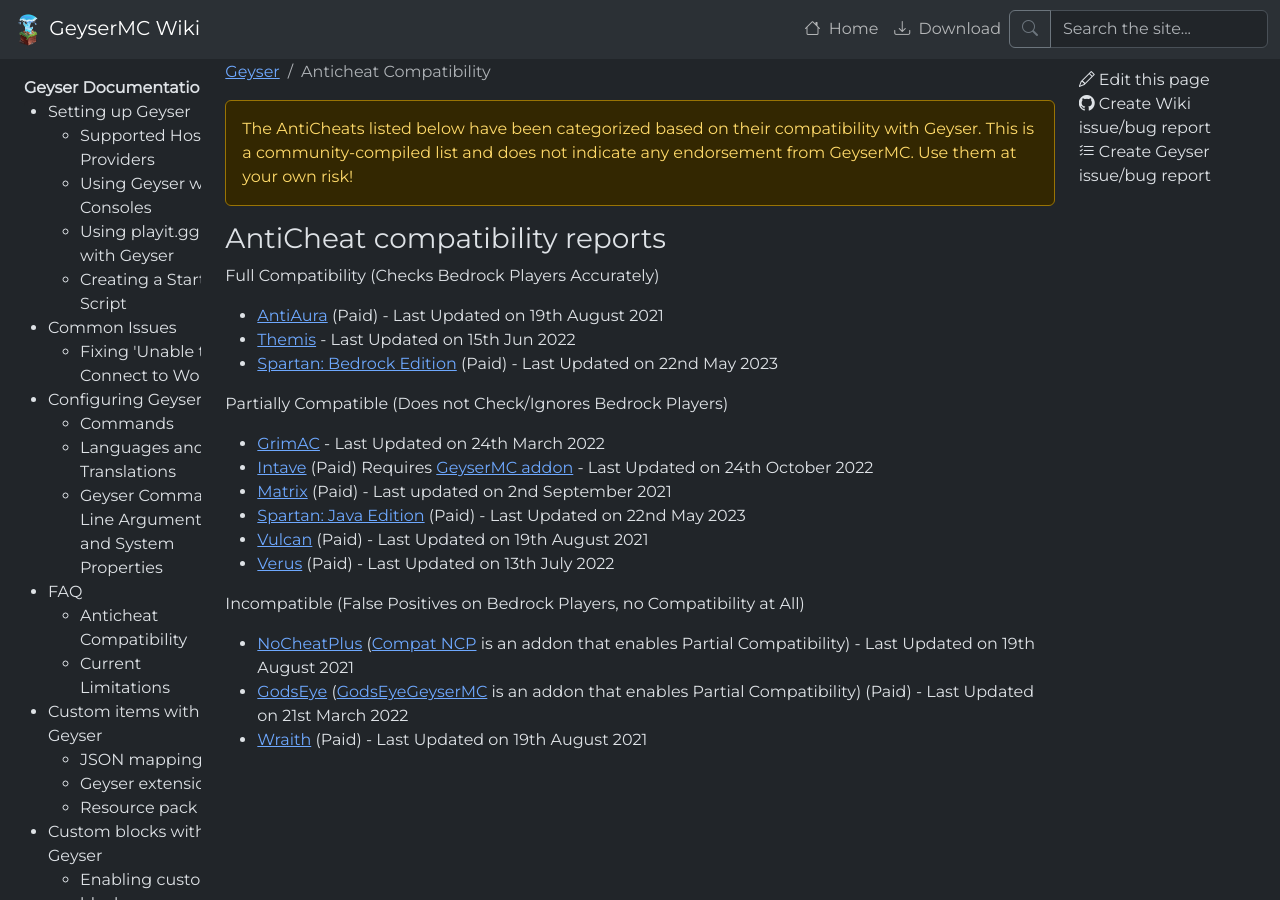
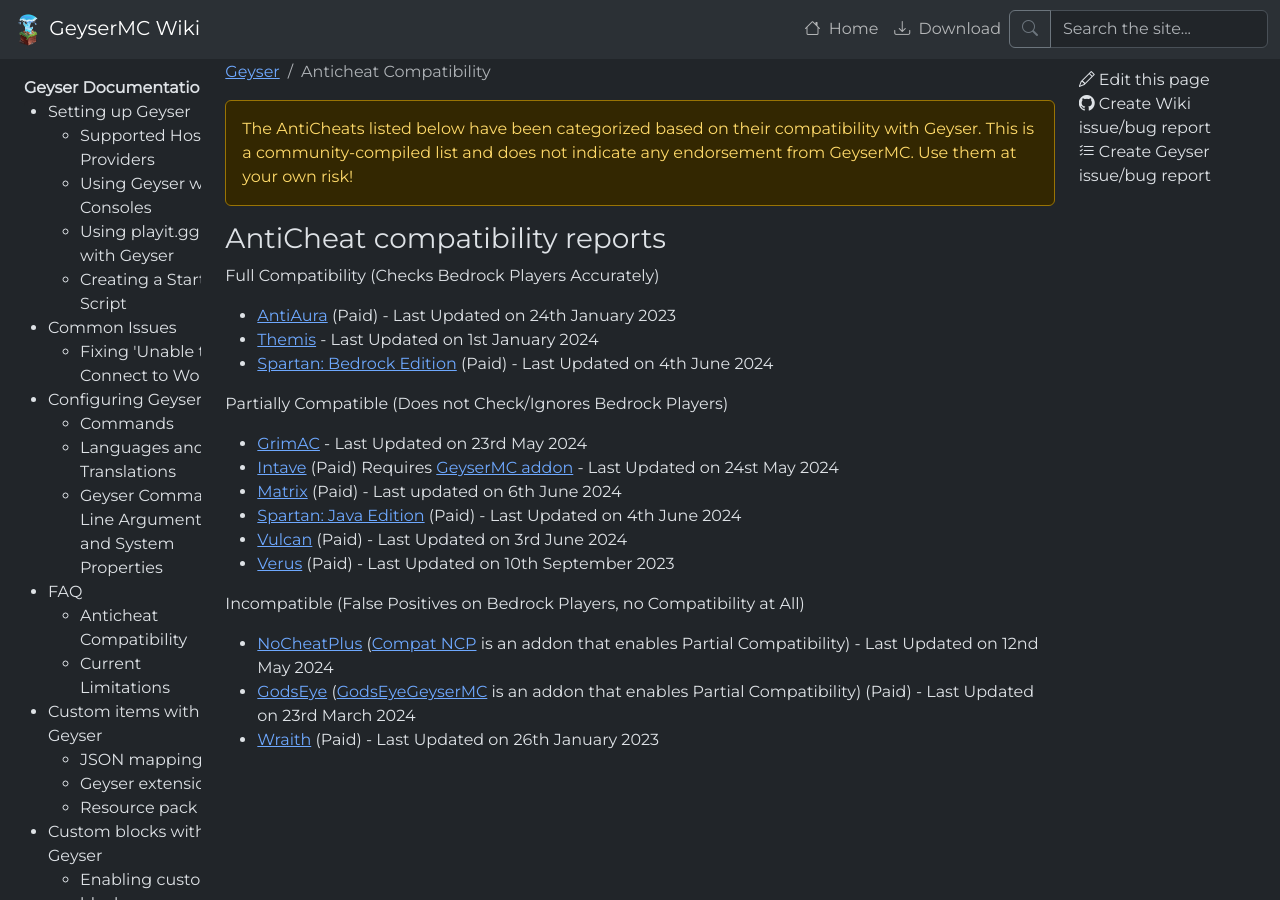
Before and after one commit to GeyserMC/GeyserWiki, a Jekyll site: the page built from _docs/geyser/anticheat-compatibility.md, in a window 1280 px wide. Built offline with Jekyll 4.4.1, drawn with Linux system fonts in a browser that asks for light colours.

Commit message:
Update the last update date

```diff
--- a/_docs/geyser/anticheat-compatibility.md
+++ b/_docs/geyser/anticheat-compatibility.md
@@ -10,21 +10,21 @@
 
 Full Compatibility (Checks Bedrock Players Accurately)
 
-- [AntiAura](https://www.spigotmc.org/resources/1368/){:target="_blank"} (Paid) - Last Updated on 19th August 2021
-- [Themis](https://www.spigotmc.org/resources/90766/){:target="_blank"} - Last Updated on 15th Jun 2022
-- [Spartan: Bedrock Edition](https://builtbybit.com/resources/12832/){:target="_blank"} (Paid) - Last Updated on 22nd May 2023
+- [AntiAura](https://www.spigotmc.org/resources/1368/){:target="_blank"} (Paid) - Last Updated on 24th January 2023
+- [Themis](https://www.spigotmc.org/resources/90766/){:target="_blank"} - Last Updated on 1st January 2024
+- [Spartan: Bedrock Edition](https://builtbybit.com/resources/12832/){:target="_blank"} (Paid) - Last Updated on 4th June 2024
 
 Partially Compatible (Does not Check/Ignores Bedrock Players)
 
-- [GrimAC](https://github.com/MWHunter/Grim){:target="_blank"} - Last Updated on 24th March 2022
-- [Intave](https://intave.ac){:target="_blank"} (Paid) Requires [GeyserMC addon](https://github.com/intave/bedrock){:target="_blank"} - Last Updated on 24th October 2022
-- [Matrix](https://matrix.rip/){:target="_blank"} (Paid) - Last updated on 2nd September 2021
-- [Spartan: Java Edition](https://www.spigotmc.org/resources/25638/){:target="_blank"} (Paid) - Last Updated on 22nd May 2023
-- [Vulcan](https://www.spigotmc.org/resources/83626/){:target="_blank"} (Paid) - Last Updated on 19th August 2021
-- [Verus](https://verus.ac){:target="_blank"} (Paid) - Last Updated on 13th July 2022
+- [GrimAC](https://github.com/MWHunter/Grim){:target="_blank"} - Last Updated on 23rd May 2024
+- [Intave](https://intave.ac){:target="_blank"} (Paid) Requires [GeyserMC addon](https://github.com/intave/bedrock){:target="_blank"} - Last Updated on 24st May 2024
+- [Matrix](https://matrix.rip/){:target="_blank"} (Paid) - Last updated on 6th June 2024
+- [Spartan: Java Edition](https://www.spigotmc.org/resources/25638/){:target="_blank"} (Paid) - Last Updated on 4th June 2024
+- [Vulcan](https://www.spigotmc.org/resources/83626/){:target="_blank"} (Paid) - Last Updated on 3rd June 2024
+- [Verus](https://verus.ac){:target="_blank"} (Paid) - Last Updated on 10th September 2023
 
 Incompatible (False Positives on Bedrock Players, no Compatibility at All)
 
-- [NoCheatPlus](https://ci.codemc.io/job/Updated-NoCheatPlus/job/Updated-NoCheatPlus/){:target="_blank"} ([Compat NCP](https://github.com/Updated-NoCheatPlus/CompatNoCheatPlus/){:target="_blank"} is an addon that enables Partial Compatibility) - Last Updated on 19th August 2021
-- [GodsEye](https://www.spigotmc.org/resources/69595/){:target="_blank"} ([GodsEyeGeyserMC](https://github.com/TheDejavu/GodsEyeGeyserMC/releases){:target="_blank"} is an addon that enables Partial Compatibility) (Paid) - Last Updated on 21st March 2022
-- [Wraith](https://www.spigotmc.org/resources/66887/){:target="_blank"} (Paid) - Last Updated on 19th August 2021
+- [NoCheatPlus](https://ci.codemc.io/job/Updated-NoCheatPlus/job/Updated-NoCheatPlus/){:target="_blank"} ([Compat NCP](https://github.com/Updated-NoCheatPlus/CompatNoCheatPlus/){:target="_blank"} is an addon that enables Partial Compatibility) - Last Updated on 12nd May 2024
+- [GodsEye](https://www.spigotmc.org/resources/69595/){:target="_blank"} ([GodsEyeGeyserMC](https://github.com/TheDejavu/GodsEyeGeyserMC/releases){:target="_blank"} is an addon that enables Partial Compatibility) (Paid) - Last Updated on 23rd March 2024
+- [Wraith](https://www.spigotmc.org/resources/66887/){:target="_blank"} (Paid) - Last Updated on 26th January 2023
```
